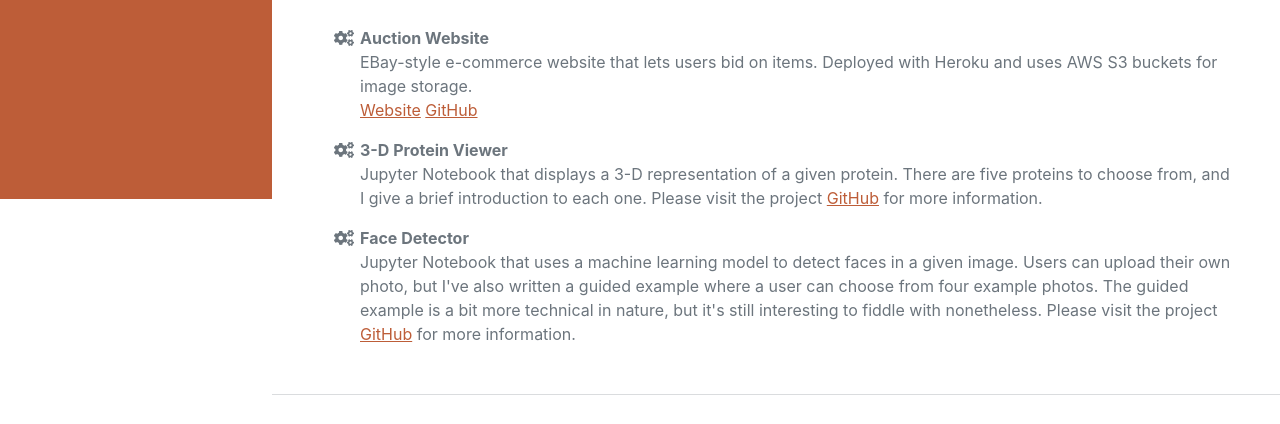
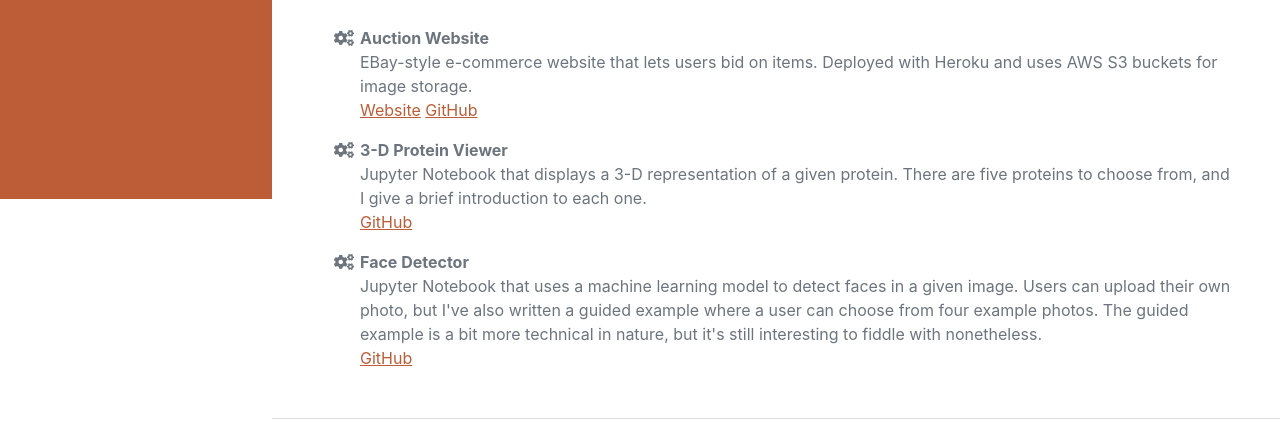
Before and after one commit to zachmichael14/gh_page, a plain HTML site: page index.html in a window 1280 px wide. Shown: the part 601-1025 px from the top of the page. Drawn offline with nearby package versions, Linux system fonts and the light colour scheme; a web font is replaced by a local one.

Commit message:
Style Github links

```diff
--- a/index.html
+++ b/index.html
@@ -63,7 +63,7 @@
                         <li><span class="fa-li"><i class="fas fa-cogs"></i></span>
                             <strong>Auction Website</strong>
                             <p>EBay-style e-commerce website that lets users bid on items.
-                                Deployed with Heroku and uses AWS S3 buckets for image storage. <br>
+                                Deployed with Heroku and uses AWS S3 buckets for image storage.<br>
                                 <a href="https://django-auction-ibuy.herokuapp.com/">Website</a>
                                 <a href="https://github.com/zachmichael14/auction_site">GitHub</a>
                             </p>
@@ -71,14 +71,16 @@
                         <li><span class="fa-li"><i class="fas fa-cogs"></i></span>
                             <strong>3-D Protein Viewer</strong>
                             <p>Jupyter Notebook that displays a 3-D representation of a given protein.
-                                There are five proteins to choose from, and I give a brief introduction to each one.
-                                Please visit the project <a href="https://github.com/zachmichael14/protein_viewer">GitHub</a> for more information.</p>
+                                There are five proteins to choose from, and I give a brief introduction to each one.<br>
+                                <a href="https://github.com/zachmichael14/protein_viewer">GitHub</a>
+                            </p>
                         </li>
                         <li><span class="fa-li"><i class="fas fa-cogs"></i></span>
                             <strong>Face Detector</strong>
                             <p>Jupyter Notebook that uses a machine learning model to detect faces in a given image. Users can upload their own photo, but I've also written a guided example where a user can choose from four example photos.
-                                The guided example is a bit more technical in nature, but it's still interesting to fiddle with nonetheless.
-                                Please visit the project <a href="https://github.com/zachmichael14/face_detector">GitHub</a> for more information.</p>
+                                The guided example is a bit more technical in nature, but it's still interesting to fiddle with nonetheless.<br>
+                                <a href="https://github.com/zachmichael14/face_detector">GitHub</a>
+                            </p>
                         </li>
                     </ul>
             </section>
```
